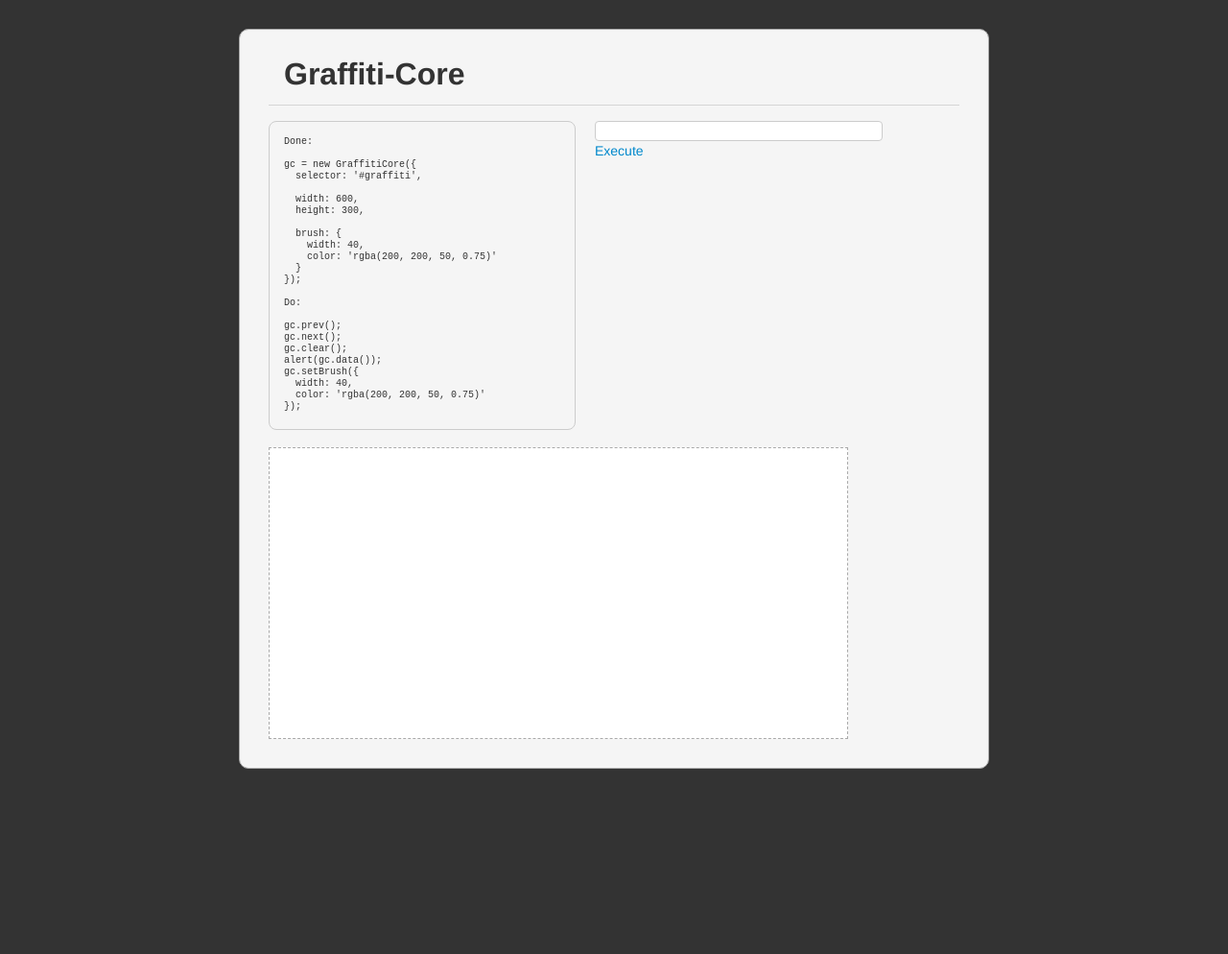
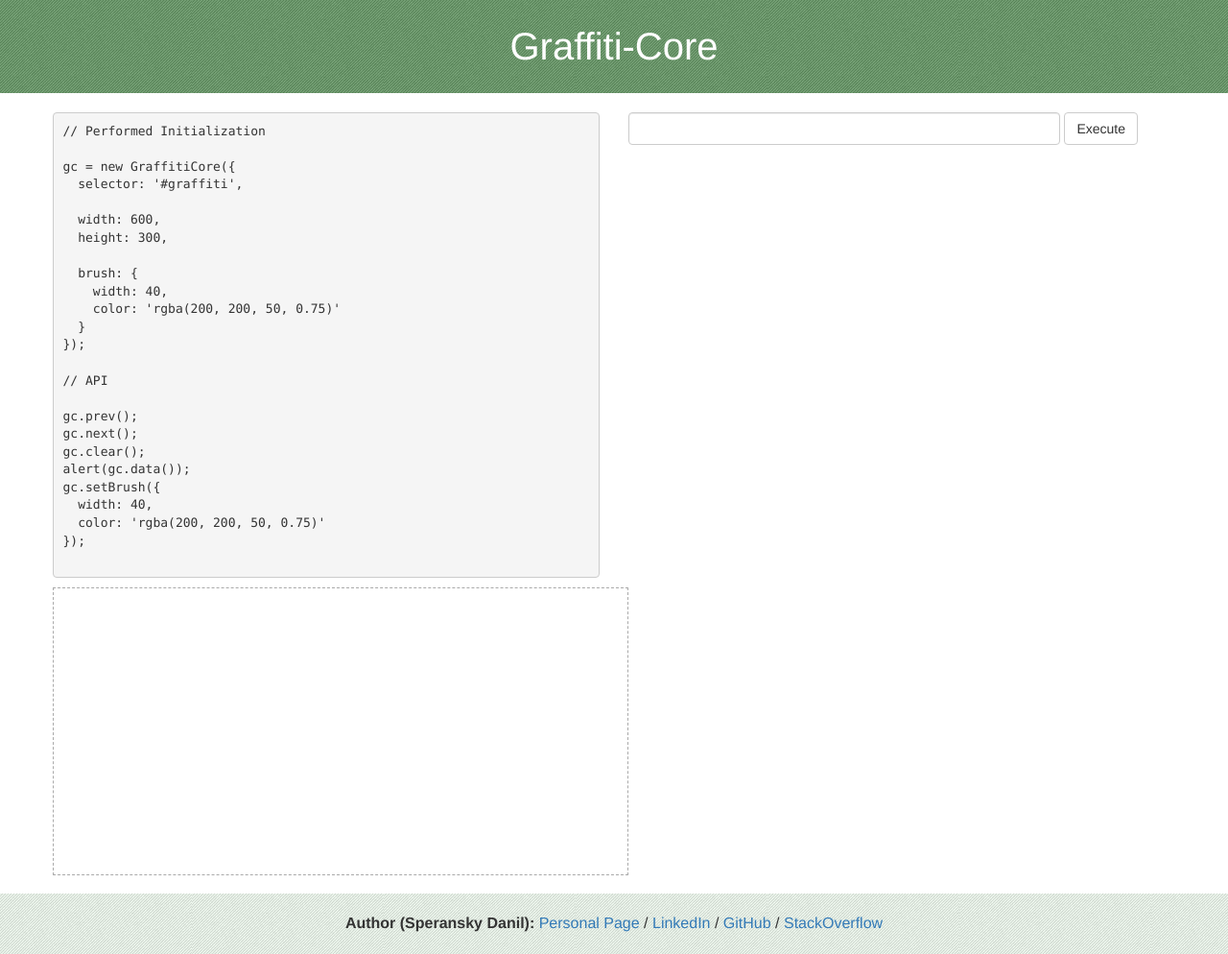
Before and after one commit to speranskydanil/graffiti-js, a plain HTML site: page demo/Graffiti-Core/index.html in a window 1280 px wide. Shown: the whole page at 96% size. Before the commit the page ends 801 px from the top, so only its background shows below. Drawn offline with nearby package versions, Linux system fonts and the light colour scheme.

Commit message:
updating demos

```diff
--- a/demo/Graffiti-Core/index.html
+++ b/demo/Graffiti-Core/index.html
@@ -1,96 +1,53 @@
-<!doctype>
+<!doctype html>
 
 <html>
   <head>
     <meta charset='utf-8'>
     <title>Graffiti-Core</title>
 
+    <link rel="stylesheet" href="https://maxcdn.bootstrapcdn.com/bootstrap/3.3.4/css/bootstrap.min.css">
+
     <style>
-body {
+html, body {
+  height: 100%;
   margin: 0px;
   padding: 0px;
-  background: #333;
-  font-family: "Helvetica Neue", Helvetica, Arial, sans-serif;
-  font-size: 14px;
-  line-height: 20px;
-  color: #333;
+  font-size: 16px;
 }
 
 .wrapper {
-  width: 720px;
-  margin: 30px auto 0px;
-  padding: 30px;
-  border: 1px solid #aaa;
-  background: #f5f5f5;
-
-  -webkit-border-radius: 10px;
-     -moz-border-radius: 10px;
-          border-radius: 10px;
+  position: relative;
+  min-height: 100%;
 }
 
-.wrapper h1 {
-  margin: 0px 16px;
-  padding: 0px;
-  font-size: 32px;
-  line-height: 32px;
+.header {
+  padding: 20px;
+  background: #005500;
+  background-image: url(assets/bg.png);
+  font-size: 40px;
+  color: white;
+  text-align: center;
 }
 
-.wrapper hr {
-  height: 1px;
-  margin: 16px 0px;
-  padding: 0px;
-  border: none;
-  background: #d5d5d5;
+.footer {
+  position: absolute;
+  bottom: 0;
+  left: 0;
+  width: 100%;
+  padding: 20px;
+  background: #efe;
+  background-image: url(assets/bg.png);
+  text-align: center;
 }
 
-.wrapper a {
-  color: #08c;
-  text-decoration: none;
-}
-
-.wrapper a:hover {
-  color: #005580;
-  text-decoration: underline;
-}
-
-#interactive {
-  height: 320px;
-  margin-bottom: 20px;
-}
-
-#tutorial {
-  float: left;
-  width: 40%;
-  height: 290px;
-  margin: 0px;
-  margin-right: 20px;
-  padding: 15px;
-  border: 1px solid #ccc;
-  outline: none;
-  overflow: auto;
-  font-size: 10px;
-  line-height: 12px;
-
-  -webkit-border-radius: 8px;
-     -moz-border-radius: 8px;
-          border-radius: 8px;
-}
-
-#console {
-  width: 300px;
-  padding: 2px 8px;
-  border: 1px solid #ccc;
-  outline: none;
-
-  -webkit-border-radius: 4px;
-     -moz-border-radius: 4px;
-          border-radius: 4px;
+.container {
+  padding: 20px 0px 82px 0px;
 }
 
 #graffiti {
   padding: 1px;
+  border: 1px dashed #aaa;
   background: #fff;
-  border: 1px dashed #aaa;
 }
     </style>
 
@@ -111,12 +68,12 @@
     }
   });
 
-        $('#exec').click(function () {
-          eval($('#console').val());
+  $('.exe').click(function () {
+    eval($('.cmd').val());
   });
 
-        $('#console').keyup(function (e) {
-          if (e.keyCode == 13) eval($('#console').val());
+  $('.cmd').keyup(function (e) {
+    if (e.keyCode == 13) eval($('.cmd').val());
   });
 });
     </script>
@@ -124,12 +81,13 @@
 
   <body>
     <div class="wrapper">
-      <h1>Graffiti-Core</h1>
+      <div class="header">Graffiti-Core</div>
 
-      <hr>
-
-      <div id="interactive">
-        <pre id="tutorial">Done:
+      <div class="container">
+        <div class="row">
+          <div class="col-md-6">
+            <pre>
+// Performed Initialization
 
 gc = new GraffitiCore({
   selector: '#graffiti',
@@ -143,7 +101,7 @@
   }
 });
 
-Do:
+// API
 
 gc.prev();
 gc.next();
@@ -152,14 +110,28 @@
 gc.setBrush({
   width: 40,
   color: 'rgba(200, 200, 50, 0.75)'
-});</pre>
+});
+            </pre>
+          </div>
 
-        <input id="console" type="text">
-        <br>
-        <a id="exec" href="#">Execute</a>
+          <div class="col-md-6">
+            <div class="form-inline">
+              <input class="cmd form-control" type="text" style="width: 450px">
+              <button class="exe btn btn-default">Execute</button>
+            </div>
+          </div>
         </div>
 
         <div id="graffiti"></div>
       </div>
+
+      <div class='footer'>
+        <strong>Author (Speransky Danil):</strong>
+        <a href="http://dsperansky.info">Personal Page</a> /
+        <a href="http://ru.linkedin.com/in/speranskydanil/en">LinkedIn</a> /
+        <a href="https://github.com/speranskydanil?tab=repositories">GitHub</a> /
+        <a href="http://stackoverflow.com/users/1550807/speransky-danil">StackOverflow</a>
+      </div>
+    </div>
   </body>
 </html>
```
Also changed, not shown: demo/Graffiti-App/index.html (+36 -38 lines), demo/Graffiti-App/assets/bg.png (added), demo/Graffiti-Core/assets/bg.png (added). Lines whose indentation alone changed are shown as unchanged.
